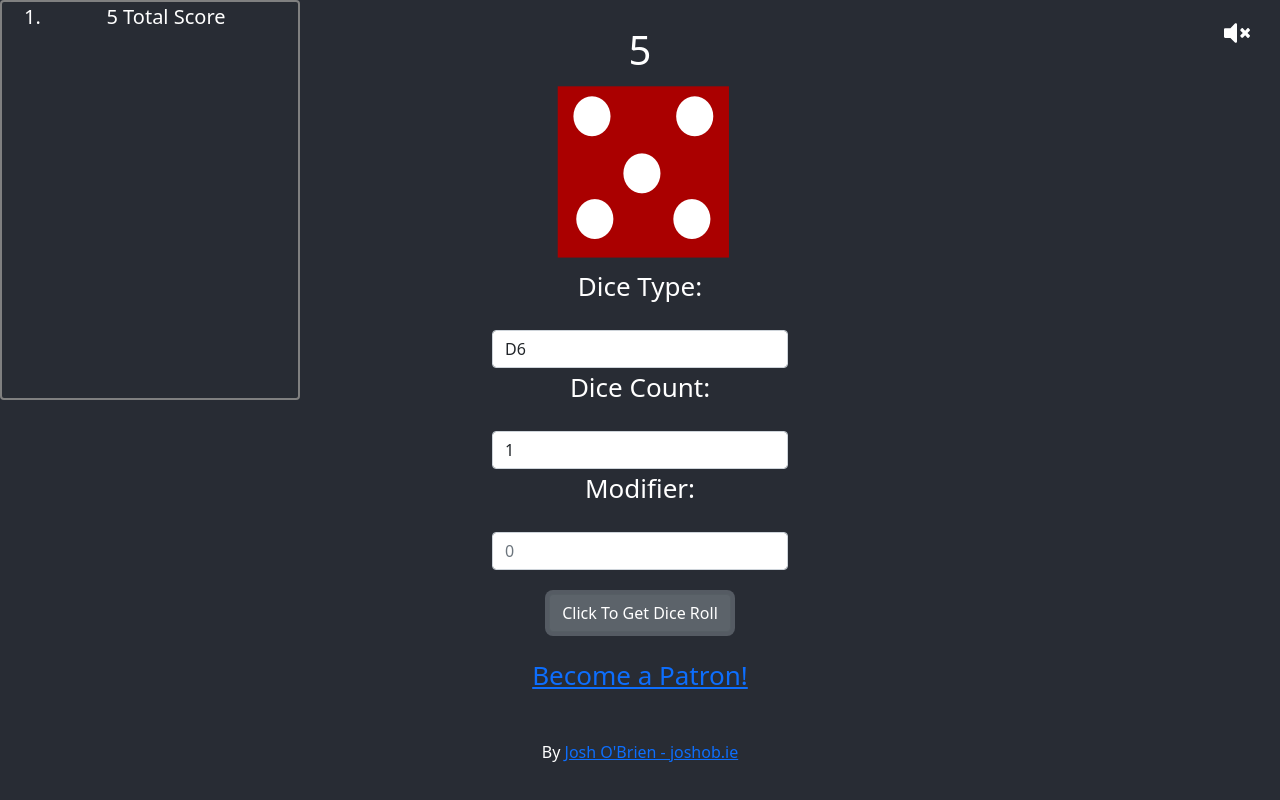
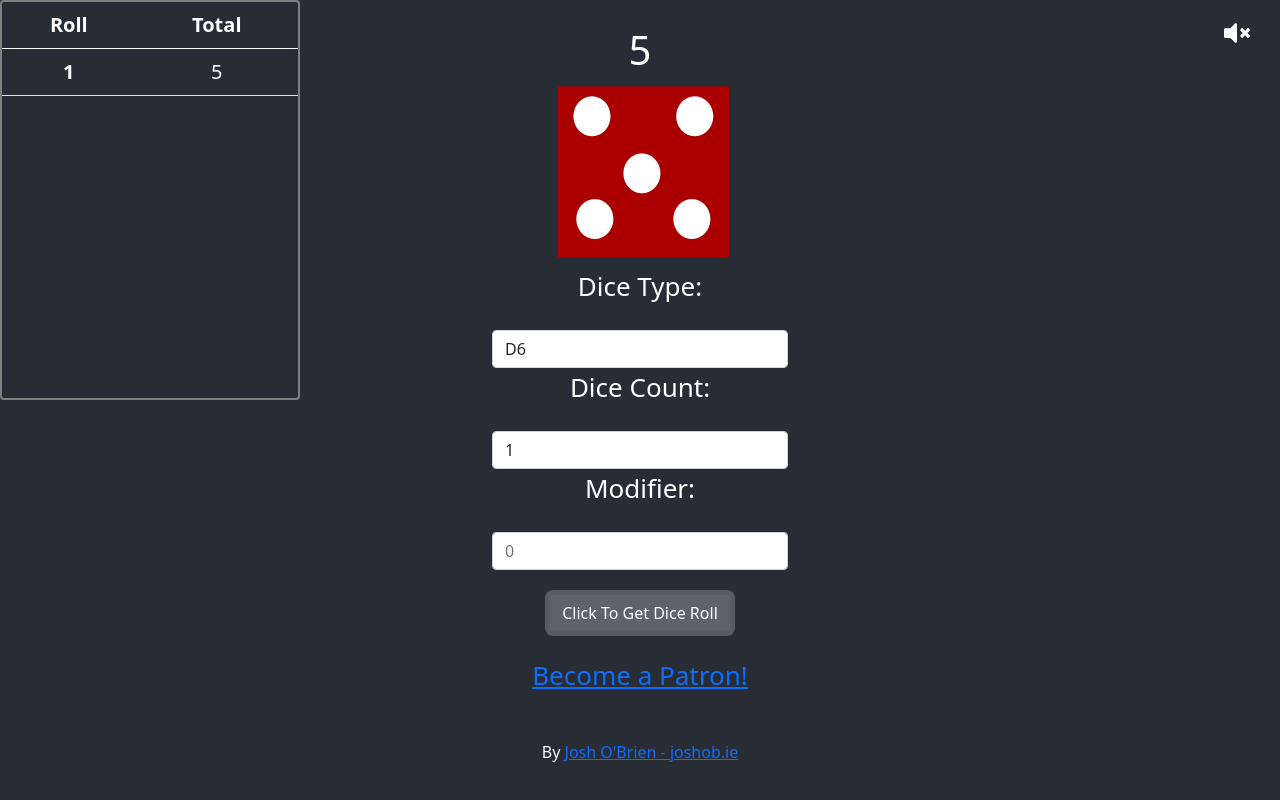
Before and after one commit to jobrien874/DiceGame, a React (Create React App) app: page / in a window 1280 px wide. Both pictures are taken after a click on the button "Click To Get Dice Roll". Built offline with nearby package versions, Linux system fonts and the light colour scheme.

Commit message:
Results container

```diff
--- a/src/App.css
+++ b/src/App.css
@@ -41,8 +41,15 @@
   overflow-x: scroll;
 }
 
-.ResultsContainer-items {
+
+.ResultsContainer > table > thead > tr > th {
+  color: white;
   font-size: 20px;
+}
+
+.ResultsContainer > table > tbody > tr > td,  .ResultsContainer > table > tbody > tr > th{
+  font-size: 20px;
+  color: white;
 }
 
 
--- a/src/components/dice/DiceContainer.jsx
+++ b/src/components/dice/DiceContainer.jsx
@@ -15,7 +15,6 @@ const DiceContainer = ({ diceCount, diceNumber }) => {
       catch(err){
           src = false;
       }
-      console.log(src)
       rows.push(<Dice key={i} diceNumber={diceNumber[i]} diceImage={src} />);
   }
   return (
--- a/src/components/dice/DiceResults.jsx
+++ b/src/components/dice/DiceResults.jsx
@@ -6,13 +6,26 @@ import React from "react";
 const DiceResults = ({logPastResults}) => {
   let results = []
   for (var i = 0; i < logPastResults.length; i++) {
-      results.push(<li className="ResultsContainer-item">{logPastResults[i]} Total Score</li>);
+      results.push(
+      <tr>
+      <th scope="row" className="">{i + 1}</th>
+      <td className="ResultsContainer-item">{logPastResults[i]}</td>
+      </tr>
+      );
   }
   return (
-    <div className="ResultsContainer container-fluid">
-      <ol className="ResultsContainer-items">
+    <div className="ResultsContainer">
+    <table className="table">
+      <thead>
+      <tr>
+        <th scope="col">Roll</th>
+        <th scope="col">Total</th>
+      </tr>
+      </thead>
+      <tbody className="ResultsContainer-items">
         {results}
-      </ol>
+      </tbody>
+    </table>
     </div>
   )
 };
```
Also changed, not shown: 1 other file (tests, documents, lock files or other folders).
